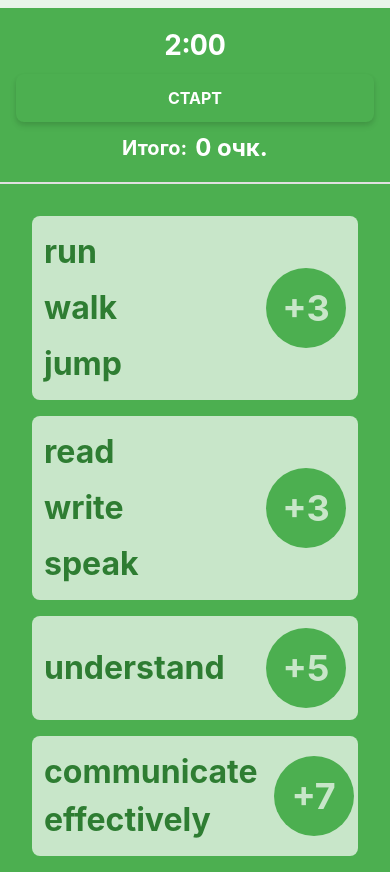
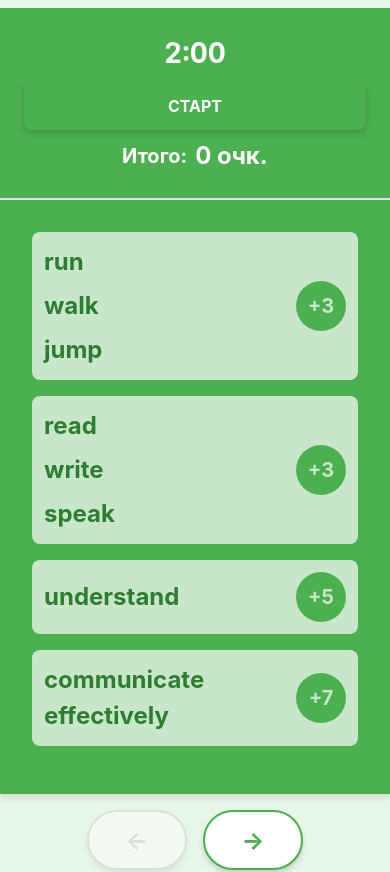
Before and after one commit to Otec-S/pwa-words, a React (Vite) app: page / in a window 390 px wide. Shown: the top 872 px of the page. Built offline with nearby package versions, Linux system fonts and the light colour scheme.

Commit message:
Adjust Timer padding for improved layout and update WordGroup styles for better responsiveness

```diff
--- a/src/components/Timer/Timer.css
+++ b/src/components/Timer/Timer.css
@@ -3,7 +3,7 @@
   align-items: center;
   justify-content: space-between;
   gap: 1rem;
-  padding: 1rem;
+  padding: 1.5rem;
   border-bottom: 2px solid #e0e0e0;
 }
 
--- a/src/components/WordGroup/WordGroup.css
+++ b/src/components/WordGroup/WordGroup.css
@@ -57,9 +57,16 @@
 @media (max-width: 480px) {
   .word-group {
     padding: 0.75rem;
+    gap: 0.5rem;
+  }
+
+  .word-group__points {
+    width: 50px;
+    height: 50px;
+    font-size: 1.25rem;
   }
 
   .word-item__label {
-    font-size: 2rem;
+    font-size: 1.5rem;
   }
 }
```
